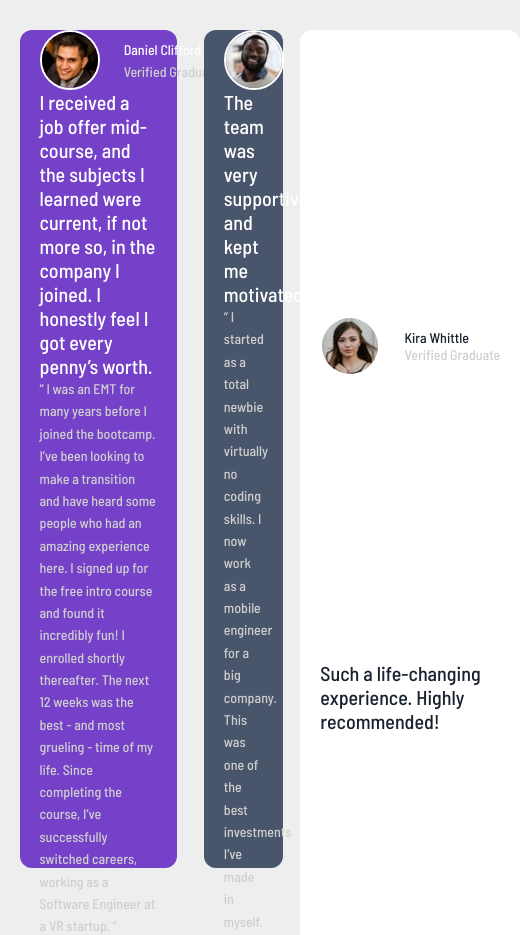
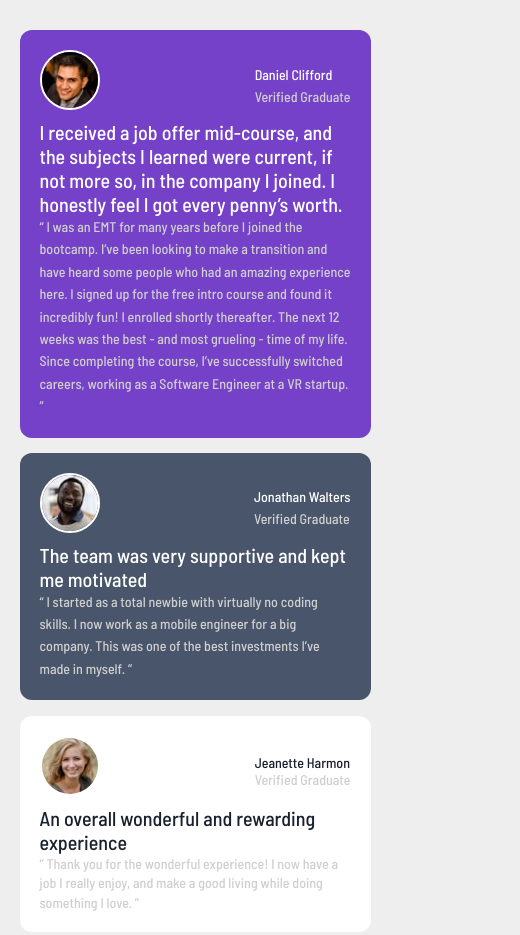
Before and after one commit to mohamedCleanCode/Testimonials-grid-section-main-front-end-mentor, a plain HTML site: page index.html in a window 390 px wide. Shown: the top 935 px of the page, 520 px wide, since content can reach past the window. Drawn offline with Linux system fonts and the light colour scheme.

Commit message:
end project

```diff
--- a/main.css
+++ b/main.css
@@ -19,14 +19,19 @@ body {
 }
 .container {
   width: 90%;
-  height: 100vh;
-  margin: 0 auto;
-  padding: 30px 0;
+  min-height: calc(100vh - 60px);
+  margin: 30px auto;
   display: grid;
   grid-template-columns: 75% 20%;
-  gap: 5%;
+  column-gap: 5%;
+}
+@media (max-width: 991px) {
+  .container {
+    grid-template-columns: 100%;
+  }
 }
 .col {
+  width: 100%;
   height: 100%;
   display: flex;
   flex-direction: column;
@@ -39,22 +44,36 @@ body {
   display: flex;
   justify-content: space-between;
 }
+@media (max-width: 991px) {
+  .row {
+    flex-direction: column;
+  }
+}
 .box {
+  width: 100%;
   display: flex;
   flex-direction: column;
   justify-content: space-evenly;
-  padding: 0 20px;
+  padding: 20px;
   border-radius: 12px;
 }
+@media (max-width: 991px) {
+  .box {
+    width: 100% !important;
+    margin-bottom: 15px;
+  }
+}
 .box .title {
-  width: 180px;
+  width: 100%;
   display: flex;
+  flex-wrap: wrap;
   justify-content: space-between;
   align-items: center;
 }
 .box .title img {
   border-radius: 50%;
   border: 2px solid var(--white);
+  margin-bottom: 10px;
 }
 .row:first-child .box:first-child {
   width: 60%;
```
